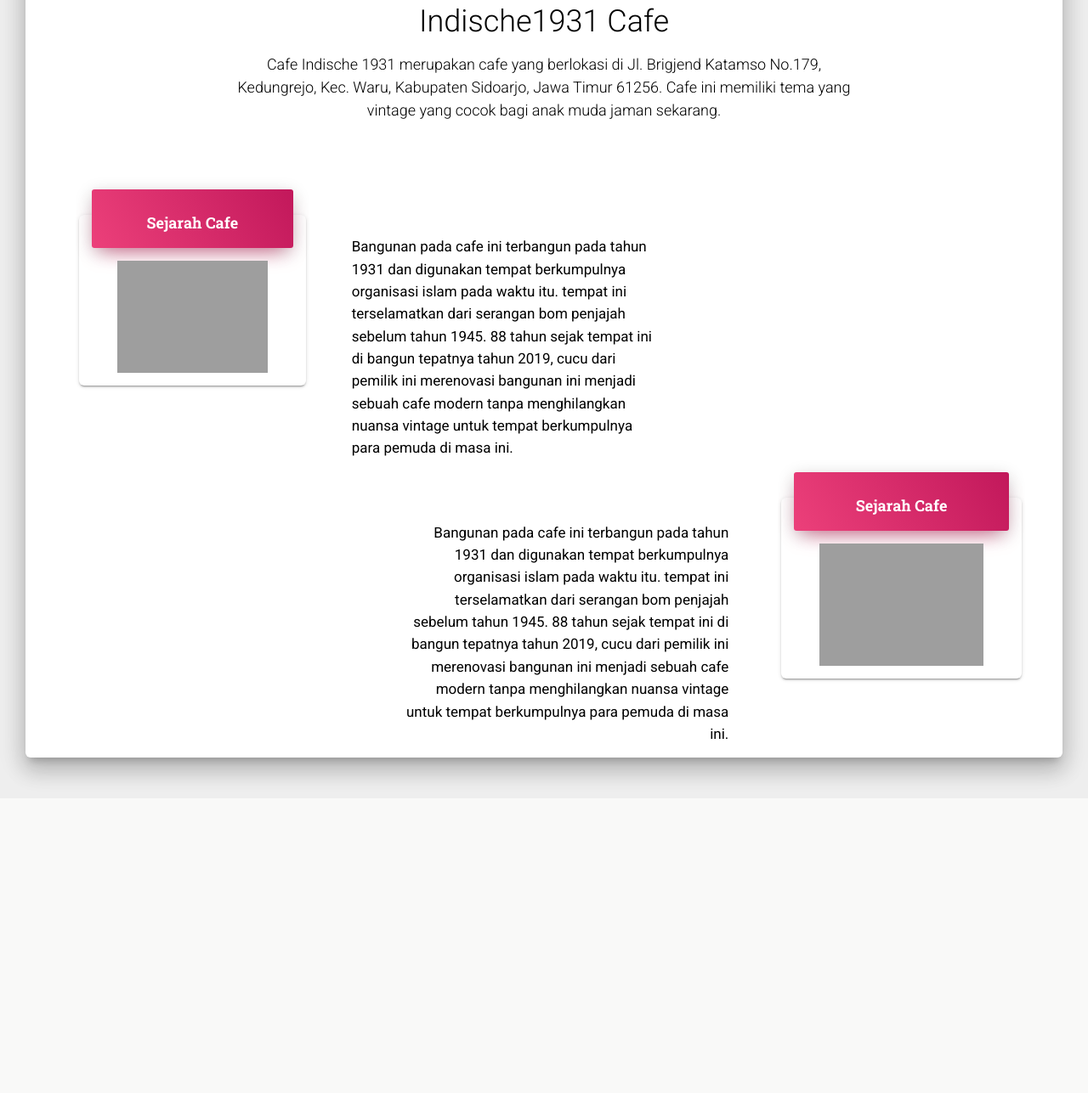
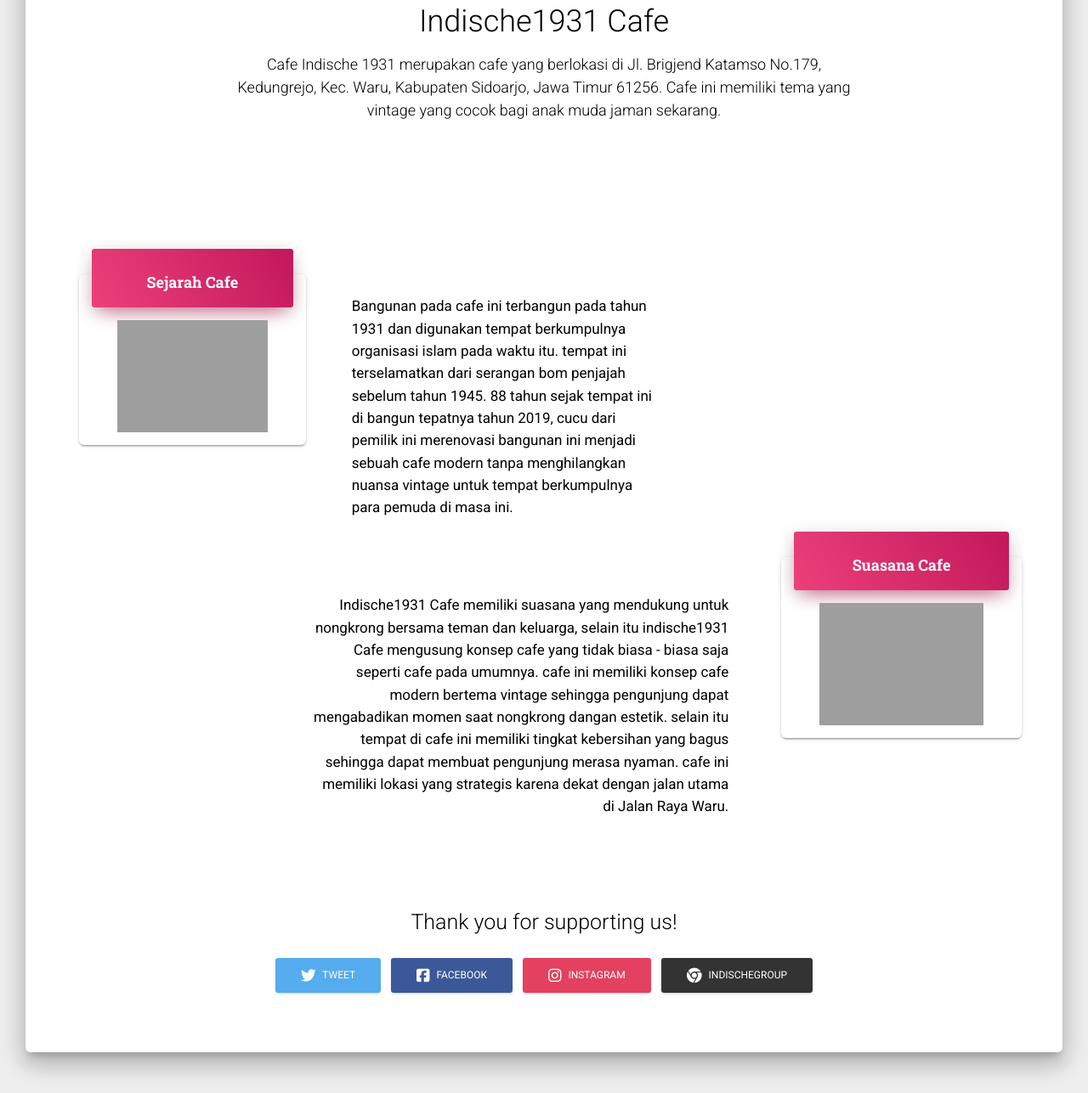
Before and after one commit to yusupp11maulana/indische1931, a CodeIgniter app: page /indische1931/customer in a window 1280 px wide. Shown: the part 1400-2687 px from the top of the page at 85% size. Before the commit the page ends 2330 px from the top, so only its background shows below. Run offline with CodeIgniter, Linux system fonts and the light colour scheme; style sheets or scripts are compiled from the project's sources; some libraries are stand-ins or nearby versions; grey boxes are pictures that could not be loaded.

Commit message:
Update customer.php and aestetik.png

```diff
--- a/application/views/customer.php
+++ b/application/views/customer.php
@@ -167,6 +167,8 @@ The above copyright notice and this permission notice shall be included in all c
         </div>
       </div>
     </div>
+    <!-- CARD SECTION -->
+    <div class="section">
       <div class="row ml-5">
         <div class="col-md-3">
           <div class="card">
@@ -189,27 +191,56 @@ The above copyright notice and this permission notice shall be included in all c
         </div>
       </div>
       <div class="row text-right">
-      <div class="col-md-4 ml-4"></div>
-      <div class="col-md-4 mr-2">
-        <p class="h5" style="margin-top: 15%">Bangunan pada cafe ini terbangun pada tahun 1931 dan digunakan tempat berkumpulnya organisasi islam pada waktu itu. tempat ini terselamatkan dari serangan bom penjajah sebelum tahun 1945. 88 tahun sejak tempat ini di bangun tepatnya tahun 2019, cucu dari pemilik ini merenovasi bangunan ini menjadi sebuah cafe modern tanpa menghilangkan nuansa vintage untuk tempat berkumpulnya para pemuda di masa ini.</p>
+        <div class="col-md-3 ml-4"></div>
+        <div class="col-md-5 mr-2">
+          <p class="h5" style="margin-top: 15%">Indische1931 Cafe memiliki suasana yang mendukung untuk nongkrong bersama teman dan keluarga, selain itu indische1931 Cafe mengusung konsep cafe yang tidak biasa - biasa saja seperti cafe pada umumnya. cafe ini memiliki konsep cafe modern bertema vintage sehingga pengunjung dapat mengabadikan momen saat nongkrong dangan estetik. selain itu tempat di cafe ini memiliki tingkat kebersihan yang bagus sehingga dapat membuat pengunjung merasa nyaman. cafe ini memiliki lokasi yang strategis karena dekat dengan jalan utama di Jalan Raya Waru.</p>
         </div>
         <div class="col-md-3 ml-4">
           <div class="card">
             <div class="card-header card-header-icon card-header-rose">
               <div class="card-icon">
                 <div class="col text-center">
-                <h4 class="card-title">Sejarah Cafe</h4>
+                  <h4 class="card-title">Suasana Cafe</h4>
                 </div>
               </div>
             </div>
             <div class="card-body">
               <div class="container">
-              <img class="d-block w-100" src="./asset/img/indische/history.png">
+                <img class="d-block w-100" src="./asset/img/indische/aestetik.png">
               </div>
             </div>
           </div>
         </div>
       </div>
+    </div>
+    <!-- /CARD SECTION -->
+    <!-- Footer -->
+    <div class="section section-download" id="downloadSection" style="margin-top: -150px">
+      <div class="container">
+        <div class="sharing-area text-center">
+          <div class="row justify-content-center">
+            <h3>Thank you for supporting us!</h3>
+          </div>
+          <a id="twitter" class="btn btn-raised btn-twitter" href="https://twitter.com/CreativeTim" rel="nofollow">
+            <i class="fa fa-twitter"></i>
+            Tweet
+          </a>
+          <a id="facebook" class="btn btn-raised btn-facebook" href="https://www.facebook.com/CreativeTim" rel="nofollow">
+            <i class="fa fa-facebook-square"></i>
+            Facebook
+          </a>
+          <a id="instagram" class="btn btn-raised btn-instagram" href="https://www.instagram.com/indische1931" rel="nofollow">
+            <i class="fa fa-instagram"></i>
+            Instagram
+          </a>
+          <a id="github" href="https://indischegroup.com/" target="_blank" class="btn btn-raised btn-github" rel="nofollow">
+            <i class="fa fa-chrome"></i>
+            Indischegroup
+          </a>
+        </div>
+      </div>
+    </div>
+    <!-- Footer -->
   </div>
   <!--   Core JS Files   -->
   <script src="./asset/js/core/jquery.min.js" type="text/javascript"></script>
```
Also changed, not shown: 1 other file. Lines whose indentation alone changed are shown as unchanged.
